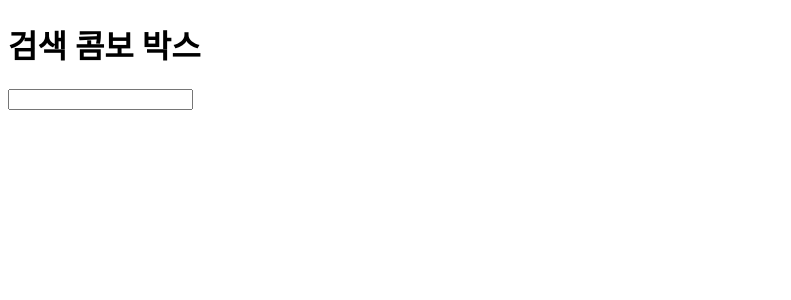
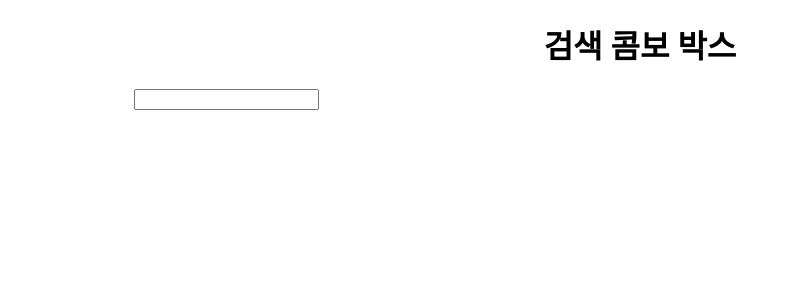
Before and after one commit to yoonjonglyu/auto_complete, a React app: page / in a window 1280 px wide. Shown: the top 300 px of the page, without its empty margins (0-791 px from the left). Built offline with nearby package versions, Linux system fonts and the light colour scheme.

Commit message:
feat(FEATURE): SEARCH FEATURE - 간단한  레이아웃 스타일 설정

```diff
--- a/src/feature/search/index.tsx
+++ b/src/feature/search/index.tsx
@@ -1,11 +1,20 @@
 import React, { useState } from 'react';
 import { useRecoilValue } from 'recoil';
+import Styled from 'styled-components';
 
 import SearchKeywordState from '../../store/searchkeyword';
 
 import SearchForm from './searchForm';
 import SearchKeyword from './searchKeyword';
 import SearchResult from './searchResult';
+
+const Main = Styled.main`
+  width: 80%;
+  margin: 0 auto;
+`;
+const Title = Styled.h1`
+  text-align: center;
+`;
 
 interface SearchFeatureProps {}
 
@@ -29,8 +38,8 @@ const SearchFeature: React.FC<SearchFeatureProps> = () => {
   };
 
   return (
-    <main>
-      <h1>검색 콤보 박스</h1>
+    <Main>
+      <Title>검색 콤보 박스</Title>
       <SearchForm
         currentIdx={currentKeyword}
         handleSelectIdx={handleCurrentIdx}
@@ -40,7 +49,7 @@ const SearchFeature: React.FC<SearchFeatureProps> = () => {
         handleCurrentIdx={setCurrentKeyword}
       />
       <SearchResult />
-    </main>
+    </Main>
   );
 };
 
```
